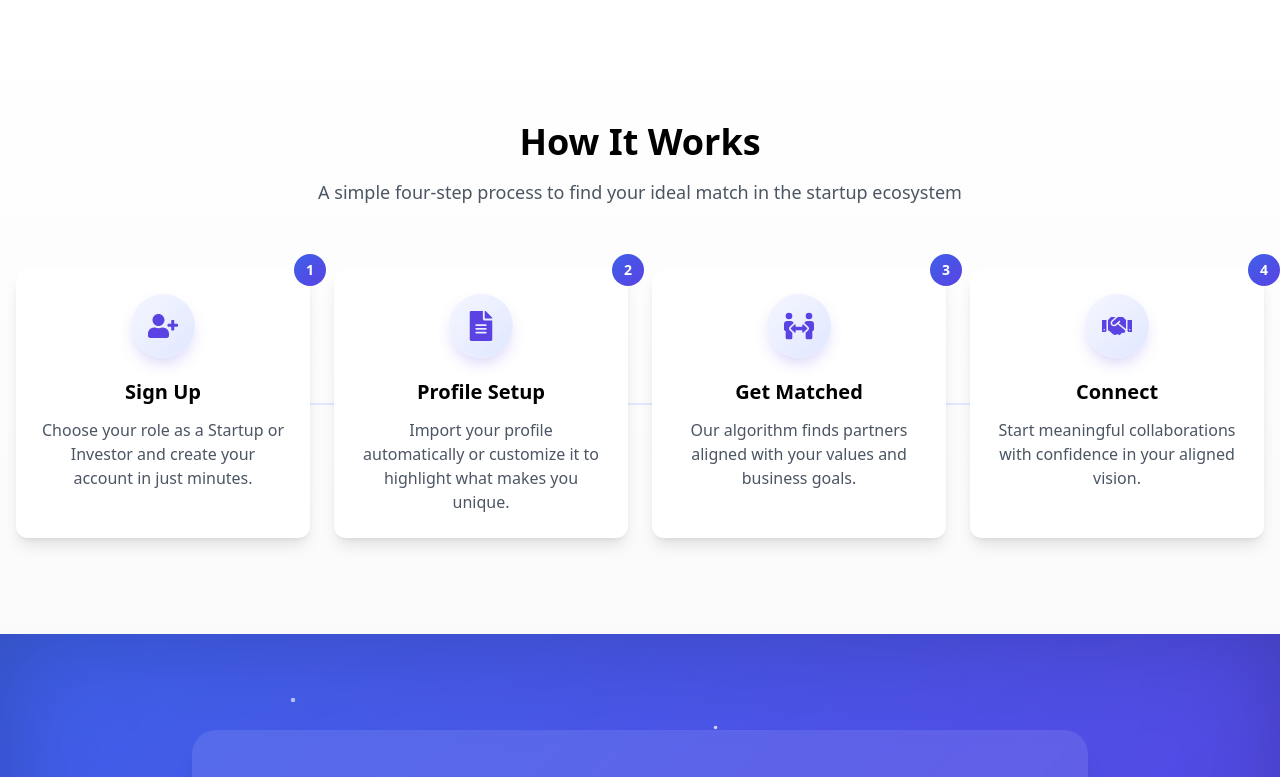
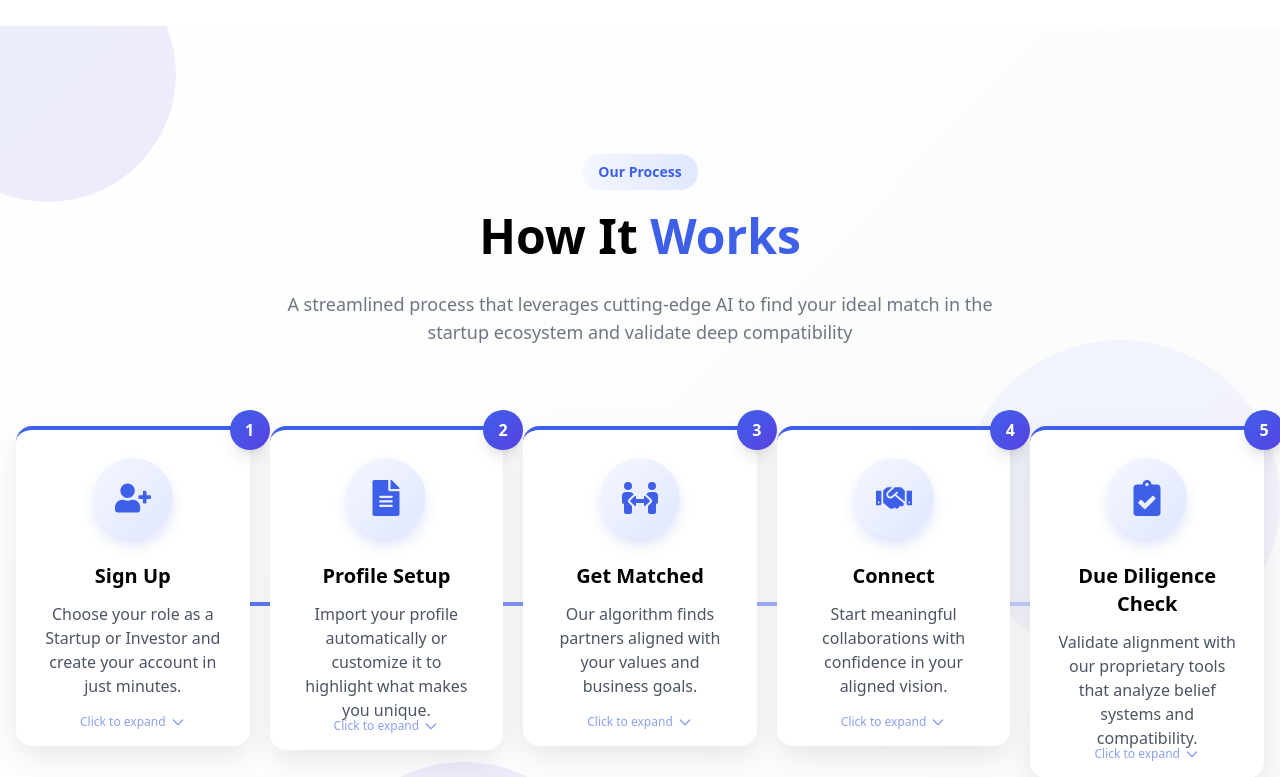
Before and after one commit to KarmicDD/MVP-01, a React (Vite) app in the folder Frontend/: page / in a window 1280 px wide. Shown: the part 1340-2117 px from the top of the page. Built offline with nearby package versions, Linux system fonts and the light colour scheme.

Commit message:
Wokring section UI/UX done

```diff
--- a/Frontend/src/components/Landing/WorkingSection.tsx
+++ b/Frontend/src/components/Landing/WorkingSection.tsx
@@ -1,16 +1,16 @@
-// src/components/Landing/WorkingSection.tsx
-import React from 'react';
-import { FaFileAlt, FaHandshake, FaUserPlus, FaPeopleArrows } from "react-icons/fa";
+import React, { useState } from 'react';
+import { FaFileAlt, FaHandshake, FaUserPlus, FaPeopleArrows, FaClipboardCheck } from "react-icons/fa";
 import { colours } from "../../utils/colours";
-import { motion } from 'framer-motion';
+import { motion, AnimatePresence } from 'framer-motion';
 import { useInView } from 'react-intersection-observer';
 import { useSectionInView } from '../../hooks/useSectionInView';
 
 export const WorkingSection: React.FC = () => {
     const sectionRef = useSectionInView({ sectionName: 'How It Works', threshold: 0.3 });
+    const [expandedStep, setExpandedStep] = useState<number | null>(null);
 
     const [animationRef, inView] = useInView({
-        threshold: 0.2,
+        threshold: 0.1,
         triggerOnce: true
     });
 
@@ -25,68 +25,138 @@ export const WorkingSection: React.FC = () => {
         {
             icon: FaUserPlus,
             title: "Sign Up",
-            description: "Choose your role as a Startup or Investor and create your account in just minutes."
+            description: "Choose your role as a Startup or Investor and create your account in just minutes.",
+            details: "Our streamlined onboarding process lets you specify your preferences, goals, and vision. This data powers our matching algorithm to find your ideal partnerships."
         },
         {
             icon: FaFileAlt,
             title: "Profile Setup",
-            description: "Import your profile automatically or customize it to highlight what makes you unique."
+            description: "Import your profile automatically or customize it to highlight what makes you unique.",
+            details: "Connect your existing profiles from platforms like LinkedIn or AngelList, or build a custom profile that showcases your unique value proposition and requirements."
         },
         {
             icon: FaPeopleArrows,
             title: "Get Matched",
-            description: "Our algorithm finds partners aligned with your values and business goals."
+            description: "Our algorithm finds partners aligned with your values and business goals.",
+            details: "Using proprietary AI technology, we analyze not just surface-level criteria but deep compatibility factors including mission alignment, belief systems, and long-term objectives."
         },
         {
             icon: FaHandshake,
             title: "Connect",
-            description: "Start meaningful collaborations with confidence in your aligned vision."
+            description: "Start meaningful collaborations with confidence in your aligned vision.",
+            details: "Engage through our secure messaging platform, schedule virtual meetings, and access structured discussion guides designed to validate mutual fit and expectations."
+        },
+        {
+            icon: FaClipboardCheck,
+            title: "Due Diligence Check",
+            description: "Validate alignment with our proprietary tools that analyze belief systems and compatibility.",
+            details: "Access comprehensive reports that quantify alignment across key dimensions, highlighting areas of strong compatibility and potential challenges to address proactively."
         }
     ];
+
+    // Animation variants
+    const containerVariants = {
+        hidden: { opacity: 0 },
+        visible: {
+            opacity: 1,
+            transition: {
+                staggerChildren: 0.15,
+                delayChildren: 0.2
+            }
+        }
+    };
+
+    const itemVariants = {
+        hidden: { y: 50, opacity: 0 },
+        visible: { y: 0, opacity: 1, transition: { type: "spring", stiffness: 100 } }
+    };
+
+    const lineVariants = {
+        hidden: { scaleX: 0, originX: 0 },
+        visible: {
+            scaleX: 1,
+            transition: {
+                duration: 1.5,
+                ease: "easeInOut",
+                delay: 0.5
+            }
+        }
+    };
 
     return (
         <section
             ref={combinedRef}
             id="how-it-works"
-            className="py-16 md:py-24"
+            className="py-24 md:py-32 overflow-hidden"
             style={{
-                background: `linear-gradient(to bottom, ${colours.white}, ${colours.gray50})`
+                background: `linear-gradient(135deg, ${colours.white} 0%, ${colours.formBackground} 100%)`,
+                position: 'relative'
             }}
         >
-            <div className="container mx-auto px-4">
+            {/* Background Elements */}
+            <div className="absolute inset-0 overflow-hidden">
+                <div className="absolute -top-20 -left-20 w-64 h-64 rounded-full opacity-10" style={{ background: colours.primaryGradient }}></div>
+                <div className="absolute top-1/3 right-0 w-80 h-80 rounded-full opacity-5" style={{ background: colours.primaryGradient }}></div>
+                <div className="absolute -bottom-20 left-1/4 w-72 h-72 rounded-full opacity-10" style={{ background: colours.secondaryGradient }}></div>
+            </div>
+
+            <div className="container mx-auto px-4 relative z-10">
                 <motion.div
-                    className="text-center max-w-2xl mx-auto mb-12 md:mb-16"
-                    initial={{ opacity: 0, y: 20 }}
-                    animate={inView ? { opacity: 1, y: 0 } : { opacity: 0, y: 20 }}
-                    transition={{ duration: 0.6 }}
+                    className="text-center max-w-3xl mx-auto mb-16 md:mb-20"
+                    initial={{ opacity: 0, y: 30 }}
+                    animate={inView ? { opacity: 1, y: 0 } : { opacity: 0, y: 30 }}
+                    transition={{ duration: 0.7, ease: "easeOut" }}
                 >
-                    <h2 className="text-3xl md:text-4xl font-bold mb-4">How It Works</h2>
-                    <p className="text-base md:text-lg" style={{ color: colours.gray600 }}>
-                        A simple four-step process to find your ideal match in the startup ecosystem
+                    <span className="px-4 py-2 rounded-full text-sm font-semibold inline-block mb-4"
+                        style={{ background: `linear-gradient(to right, ${colours.indigo50}, ${colours.indigo100})`, color: colours.primaryBlue }}>
+                        Our Process
+                    </span>
+                    <h2 className="text-4xl md:text-5xl font-bold mb-6 leading-tight">
+                        How It <span style={{ color: colours.primaryBlue }}>Works</span>
+                    </h2>
+                    <p className="text-base md:text-lg opacity-80" style={{ color: colours.gray600 }}>
+                        A streamlined process that leverages cutting-edge AI to find your ideal match in the startup ecosystem and validate deep compatibility
                     </p>
                 </motion.div>
 
                 <div className="relative">
                     {/* Desktop connector line */}
-                    <div className="hidden md:block absolute top-1/2 left-0 w-full h-0.5" style={{ backgroundColor: colours.indigo100, transform: 'translateY(-50%)' }}></div>
+                    <motion.div
+                        className="hidden md:block absolute top-1/2 left-0 w-full h-1 rounded-full"
+                        style={{ background: `linear-gradient(to right, ${colours.primaryBlue}, ${colours.indigo100})` }}
+                        initial="hidden"
+                        animate={inView ? "visible" : "hidden"}
+                        variants={lineVariants}
+                    ></motion.div>
 
-                    <div className="grid grid-cols-1 md:grid-cols-4 gap-8 md:gap-6 relative z-10">
+                    <motion.div
+                        className="grid grid-cols-1 md:grid-cols-5 gap-y-12 md:gap-x-5 relative z-10"
+                        variants={containerVariants}
+                        initial="hidden"
+                        animate={inView ? "visible" : "hidden"}
+                    >
                         {steps.map((step, index) => (
                             <motion.div
                                 key={index}
-                                className="bg-white rounded-xl p-6 text-center relative shadow-lg"
-                                initial={{ opacity: 0, y: 30 }}
-                                animate={inView ? { opacity: 1, y: 0 } : { opacity: 0, y: 30 }}
-                                transition={{
-                                    duration: 0.5,
-                                    delay: index * 0.2,
-                                    type: "spring",
-                                    stiffness: 50
-                                }}
+                                className="relative"
+                                variants={itemVariants}
+                                whileHover={{ y: -8, transition: { duration: 0.3 } }}
+                                onClick={() => setExpandedStep(expandedStep === index ? null : index)}
+                            >
+                                <div
+                                    className={`bg-white rounded-2xl p-7 text-center relative shadow-xl transition-all duration-300 cursor-pointer
+                                    ${expandedStep === index ? 'ring-2 ring-offset-2' : 'hover:shadow-2xl'}`}
+                                    style={{
+                                        borderTop: `4px solid ${colours.primaryBlue}`,
+                                        minHeight: "320px",
+                                        transform: expandedStep === index ? 'scale(1.03)' : 'scale(1)',
+                                        boxShadow: expandedStep === index ? `0 25px 50px -12px rgba(62, 96, 233, 0.25)` : '0 10px 30px -3px rgba(0, 0, 0, 0.1)',
+                                        '--ring-color': colours.primaryBlue
+                                    } as React.CSSProperties}
                                 >
                                     {/* Step number badge */}
                                     <div
-                                    className="absolute -top-4 -right-4 w-8 h-8 rounded-full flex items-center justify-center font-bold text-sm"
+                                        className="absolute -top-5 -right-5 w-10 h-10 rounded-full flex items-center justify-center font-bold text-md shadow-lg"
                                         style={{
                                             background: colours.primaryGradient,
                                             color: colours.white
@@ -95,33 +165,95 @@ export const WorkingSection: React.FC = () => {
                                         {index + 1}
                                     </div>
 
-                                <div className="flex justify-center mb-5">
-                                    <div className="w-16 h-16 rounded-full flex items-center justify-center"
+                                    <div className="flex justify-center mb-6">
+                                        <div className="w-20 h-20 rounded-full flex items-center justify-center transform transition-transform duration-500"
                                             style={{
                                                 background: `linear-gradient(135deg, ${colours.indigo50}, ${colours.indigo100})`,
-                                            boxShadow: '0 8px 16px -4px rgba(90, 66, 227, 0.25)'
+                                                boxShadow: `0 8px 16px -4px rgba(62, 96, 233, 0.25)`
                                             }}
                                         >
-                                        <step.icon className="text-3xl" style={{ color: colours.indigo600 }} />
+                                            <motion.div
+                                                initial={{ rotate: 0 }}
+                                                animate={expandedStep === index ? { rotate: 360, scale: 1.1 } : { rotate: 0, scale: 1 }}
+                                                transition={{ duration: 0.5 }}
+                                            >
+                                                <step.icon className="text-4xl" style={{ color: colours.primaryBlue }} />
+                                            </motion.div>
                                         </div>
                                     </div>
-                                <h3 className="text-xl font-bold mb-3">{step.title}</h3>
+
+                                    <h3 className="text-xl font-bold mb-3" style={{ color: colours.black }}>{step.title}</h3>
                                     <p style={{ color: colours.gray600 }} className="text-base">
                                         {step.description}
                                     </p>
 
-                                {/* Mobile only arrow indicator */}
+                                    {/* Expanded details */}
+                                    <AnimatePresence>
+                                        {expandedStep === index && (
+                                            <motion.div
+                                                initial={{ opacity: 0, height: 0 }}
+                                                animate={{ opacity: 1, height: 'auto' }}
+                                                exit={{ opacity: 0, height: 0 }}
+                                                transition={{ duration: 0.3 }}
+                                                className="mt-4 pt-4 border-t border-gray-100"
+                                            >
+                                                <p className="text-sm text-left" style={{ color: colours.gray600 }}>
+                                                    {step.details}
+                                                </p>
+                                                <motion.button
+                                                    className="mt-3 text-sm font-medium"
+                                                    style={{ color: colours.primaryBlue }}
+                                                    whileHover={{ scale: 1.05 }}
+                                                    whileTap={{ scale: 0.98 }}
+                                                >
+                                                    Learn more →
+                                                </motion.button>
+                                            </motion.div>
+                                        )}
+                                    </AnimatePresence>
+
+                                    {/* View details indicator */}
+                                    {expandedStep !== index && (
+                                        <motion.div
+                                            className="absolute bottom-4 left-0 right-0 text-xs font-medium flex items-center justify-center opacity-60"
+                                            style={{ color: colours.primaryBlue }}
+                                            initial={{ opacity: 0 }}
+                                            animate={{ opacity: 0.6 }}
+                                            transition={{ delay: 1 }}
+                                        >
+                                            <span>Click to expand</span>
+                                            <svg width="16" height="16" viewBox="0 0 24 24" fill="none" className="ml-1">
+                                                <path d="M19 9l-7 7-7-7" stroke="currentColor" strokeWidth="2" strokeLinecap="round" strokeLinejoin="round" />
+                                            </svg>
+                                        </motion.div>
+                                    )}
+                                </div>
+
+                                {/* Mobile only connector */}
                                 {index < steps.length - 1 && (
-                                    <div className="md:hidden mt-4 flex justify-center">
-                                        <svg width="24" height="24" viewBox="0 0 24 24" fill="none" xmlns="http://www.w3.org/2000/svg">
-                                            <path d="M12 5v14M19 12l-7 7-7-7" stroke={colours.indigo600} strokeWidth="2" strokeLinecap="round" strokeLinejoin="round" />
-                                        </svg>
+                                    <div className="md:hidden mt-8 flex justify-center">
+                                        <motion.div
+                                            initial={{ height: 0 }}
+                                            animate={inView ? { height: 30 } : { height: 0 }}
+                                            transition={{ delay: index * 0.2 + 0.5, duration: 0.5 }}
+                                            className="w-1 bg-gradient-to-b"
+                                            style={{ background: `linear-gradient(to bottom, ${colours.primaryBlue}, ${colours.indigo100})` }}
+                                        ></motion.div>
                                     </div>
                                 )}
                             </motion.div>
                         ))}
+                    </motion.div>
                 </div>
-                </div>
+
+                <motion.div
+                    className="mt-16 text-center"
+                    initial={{ opacity: 0, y: 20 }}
+                    animate={inView ? { opacity: 1, y: 0 } : { opacity: 0, y: 20 }}
+                    transition={{ delay: 1.5, duration: 0.6 }}
+                >
+
+                </motion.div>
             </div>
         </section>
     );
```
Lines whose indentation alone changed are shown as unchanged.
